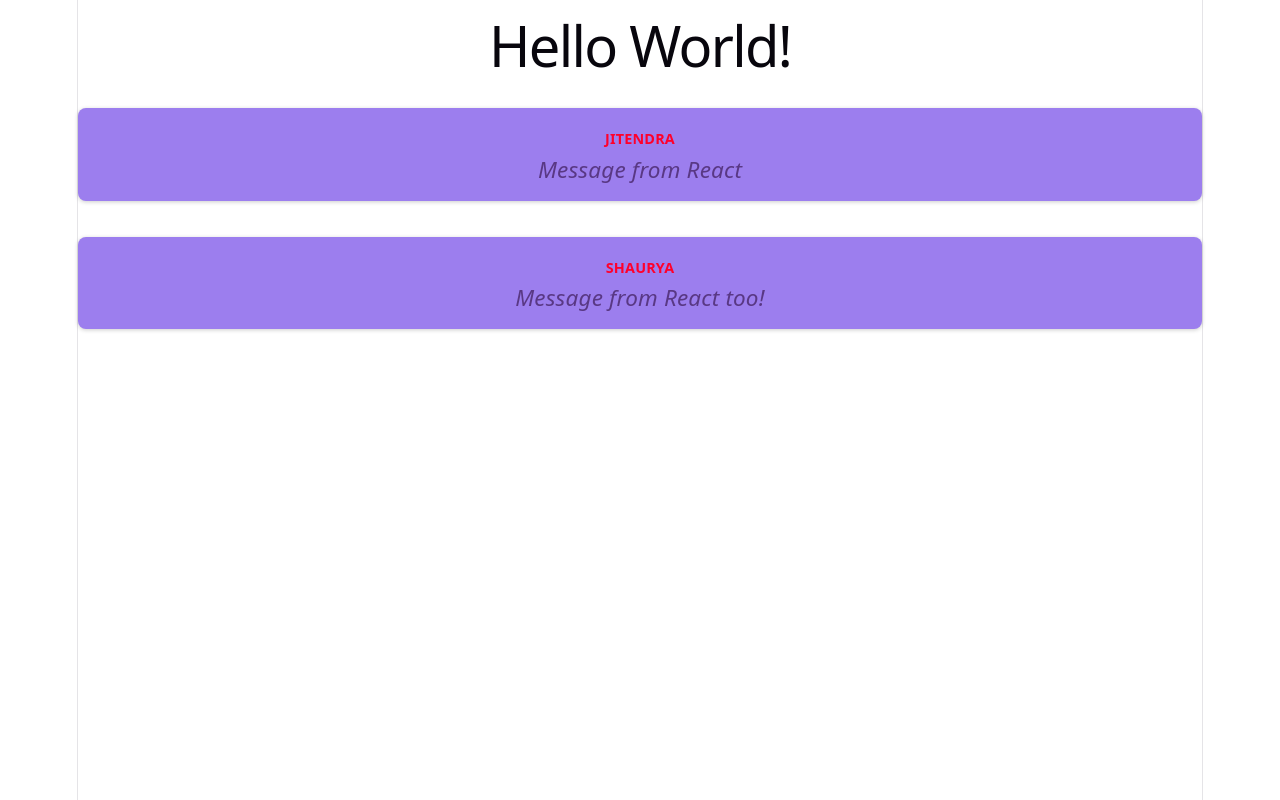
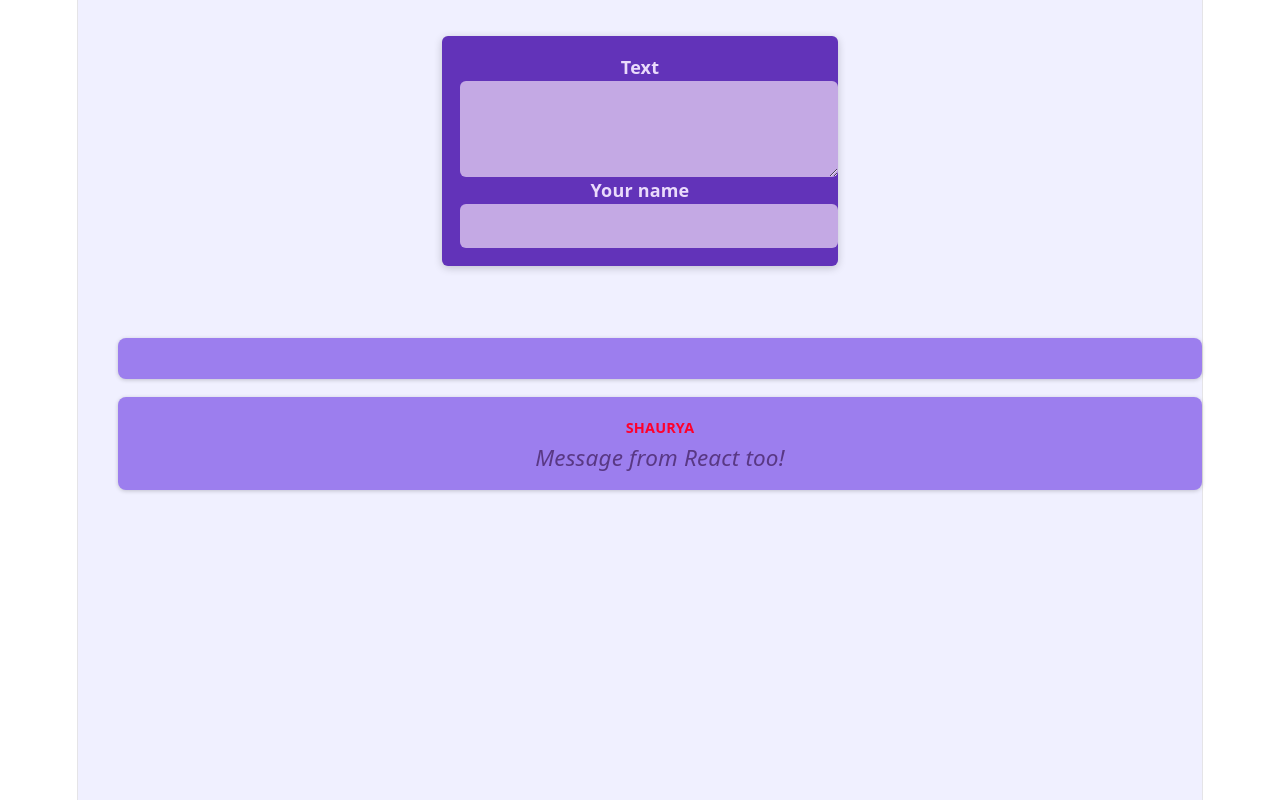
Before and after one commit to jitups/Udemy-React-by-Max, a React (Vite) app: page / in a window 1280 px wide. Built offline with nearby package versions, Linux system fonts and the light colour scheme.

Commit message:
Reached till use state, across the component

```diff
--- a/src/App.tsx
+++ b/src/App.tsx
@@ -1,13 +1,10 @@
 import './App.css';
-import Post from './components/Post';
+import PostList from './components/PostList';
+
 
 function App() {
   return (
-    <>
-      <h1>Hello World!</h1>
-      <Post author="Jitendra" body="Message from React" />
-      <Post author="Shaurya" body="Message from React too!" />
-    </>
+      <PostList/>
   );
 }
 
--- /dev/null
+++ b/src/components/NewPost.module.css
@@ -0,0 +1,55 @@
+.form {
+    background-color: #6233b9;
+    padding: 1rem;
+    width: 20rem;
+    margin: 2rem auto;
+    border-radius: 6px;
+    box-shadow: 0 2px 8px rgba(0, 0, 0, 0.2);
+  }
+
+  .form label {
+    display: block;
+    margin-bottom: 0.05rem;
+    color: #eadbfb;
+    font-weight: bold;
+  }
+
+  .form input,
+  .form textarea {
+    display: block;
+    width: 100%;
+    font: inherit;
+    padding: 0.5rem;
+    border-radius: 6px;
+    border: none;
+    background-color: #c4a9e4;
+    color: #28262c;
+  }
+
+  .actions {
+    display: flex;
+    justify-content: flex-end;
+    gap: 0.5rem;
+  }
+
+  .actions button {
+    cursor: pointer;
+    font: inherit;
+    padding: 0.5rem 1.5rem;
+    border: none;
+    border-radius: 4px;
+    background-color: #34036c;
+    color: #e5d5f7;
+  }
+
+  .actions button:hover {
+    background-color: #23014a;
+  }
+
+  .actions button[type='button'] {
+    background-color: transparent;
+  }
+
+  .actions button[type='button']:hover {
+    color: #d1bee6;
+  }
--- /dev/null
+++ b/src/components/NewPost.tsx
@@ -0,0 +1,21 @@
+import {useState} from 'react';
+import classes from './NewPost.module.css';
+
+function NewPost(props) {
+
+  return (
+    <form className={classes.form}>
+      <p>
+        <label htmlFor="body">Text</label>
+        <textarea id="body" required rows={3} onChange={props.onBodyChange}/>
+      </p>
+
+      <p>
+        <label htmlFor="name">Your name</label>
+        <input type="text" id="name" required onChange={props.onAuthorChange}/>
+      </p>
+    </form>
+  );
+}
+
+export default NewPost;
--- a/src/components/Post.tsx
+++ b/src/components/Post.tsx
@@ -1,10 +1,10 @@
-import styles from './Post.module.css';
+import classes from './Post.module.css';
 
 function Post(props) {
   return (
-    <div className={styles.post}>
-      <p className={styles.author}>{props.author}</p>
-      <p className={styles.text}>{props.body}</p>
+    <div className={classes.post}>
+      <p className={classes.author}>{props.author}</p>
+      <p className={classes.text}>{props.body}</p>
     </div>
   );
 }
--- /dev/null
+++ b/src/components/PostList.module.css
@@ -0,0 +1,10 @@
+.posts {
+    list-style: none;
+    max-width: 50rem;
+    margin: 1rem auto;
+    padding: 1rem 0;
+    display: grid;
+    gap: 1rem;
+    grid-template-columns: repeat(3, 30%);
+    justify-content: left;
+  }
--- /dev/null
+++ b/src/components/PostList.tsx
@@ -0,0 +1,28 @@
+import {useState} from 'react';
+import Post from './Post';
+import NewPost from './NewPost';
+import classes from './PostList.module.css';
+
+function PostList() {
+  const [enteredBody,setEnteredBody] = useState('');
+  const [enteredAuthor,setEnteredAuthor] = useState('');
+  function bodyChangeHandler(event){
+      setEnteredBody(event.target.value);
+  }
+
+  function authorChangeHandler(event){
+    setEnteredAuthor(event.target.value);
+  }
+
+  return (
+    <>
+      <NewPost onBodyChange={bodyChangeHandler} onAuthorChange={authorChangeHandler}/>
+      <ul className={classes.post}>
+        <Post author={enteredAuthor} body={enteredBody} />
+        <Post author="Shaurya" body="Message from React too!" />
+      </ul>
+    </>
+  );
+}
+
+export default PostList;
--- a/src/index.css
+++ b/src/index.css
@@ -60,6 +60,7 @@
   display: flex;
   flex-direction: column;
   box-sizing: border-box;
+  background-color: #f0f0ff
 }
 
 body {
```
Also changed, not shown: 1 other file (tests, documents, lock files or other folders).
